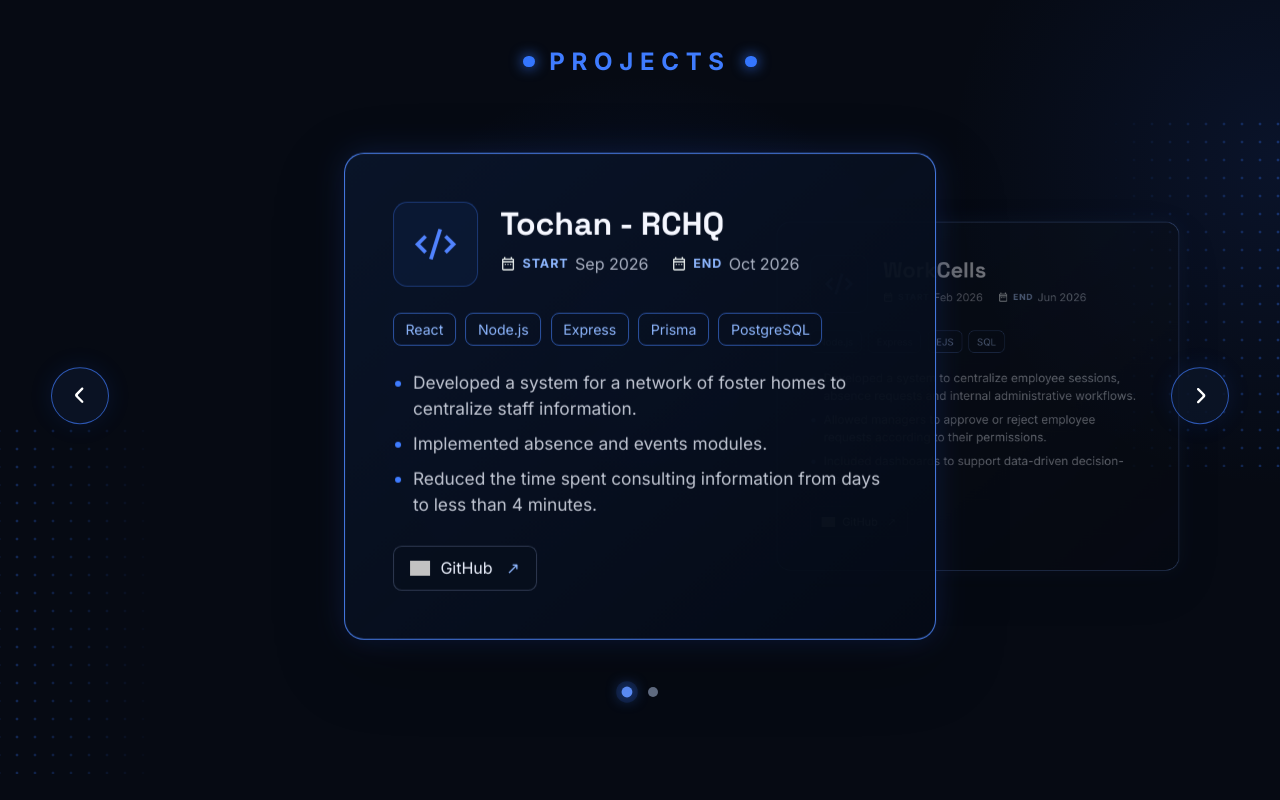
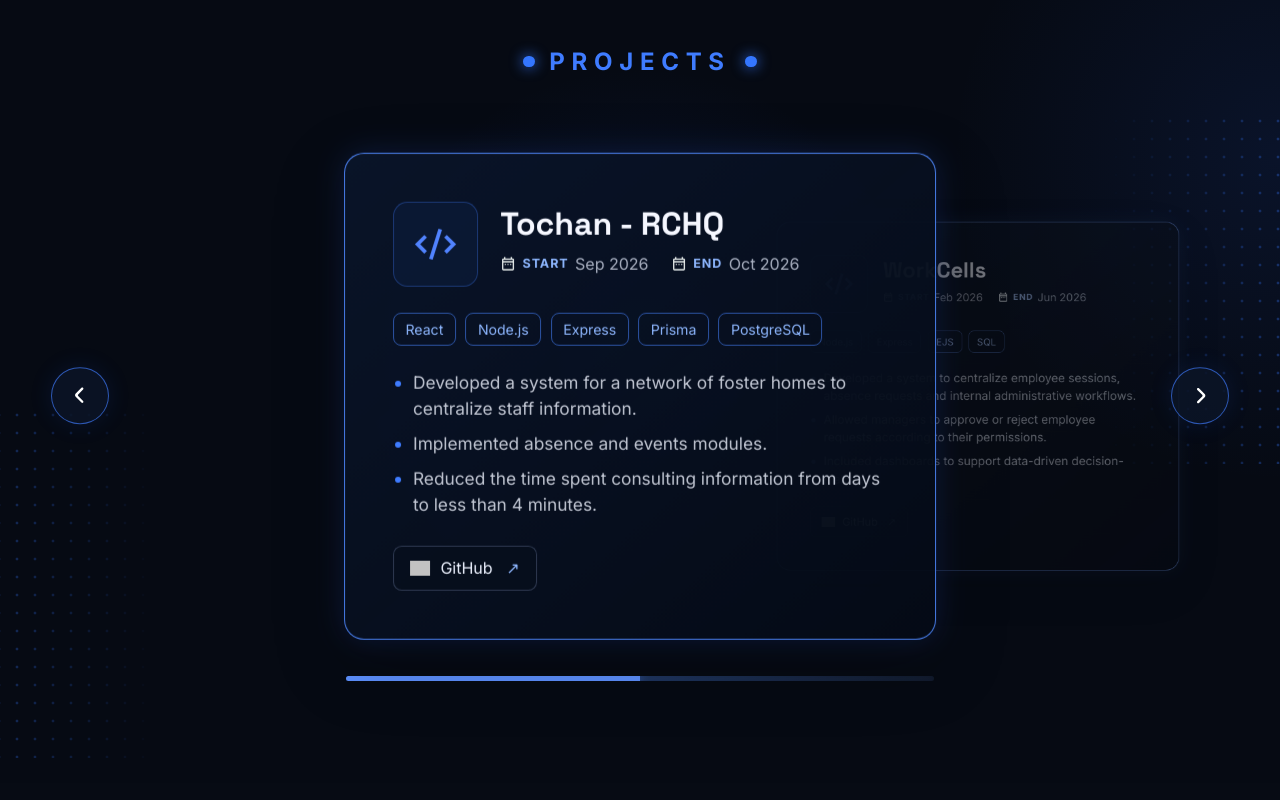
Before and after one commit to XMaster417/porfolio, a React app: page / in a window 1280 px wide. Shown: the part 2243-3043 px from the top of the page. Built offline with nearby package versions, Linux system fonts and the light colour scheme; grey boxes are pictures that could not be loaded; the HTML template or start-up script is replaced by a standard one.

Commit message:
update: cambia los puntitos de proyectos por una barra de progreso

```diff
--- a/src/components/organisms/ProjectsSection.jsx
+++ b/src/components/organisms/ProjectsSection.jsx
@@ -7,7 +7,6 @@ const ProjectsSection = () => {
   const {
     projects,
     activeProjectIndex,
-    setActiveProjectIndex,
     showPreviousProject,
     showNextProject,
   } = useProjectCarousel()
@@ -51,7 +50,7 @@ const ProjectsSection = () => {
               return (
                 <div
                   className={`projects-carousel__slide projects-carousel__slide--${position}`}
-                  key={project.id}
+                  key={`${project.id}-${index}`}
                   aria-hidden={index !== activeProjectIndex}
                 >
                   <ProjectCard project={project} isActive={index === activeProjectIndex} />
@@ -70,17 +69,28 @@ const ProjectsSection = () => {
           </button>
         </div>
 
-        <div className="projects-carousel__pagination" aria-label="Choose a project">
-          {projects.map((project, index) => (
-            <button
-              className={index === activeProjectIndex ? 'projects-carousel__dot projects-carousel__dot--active' : 'projects-carousel__dot'}
-              type="button"
-              key={project.id}
-              aria-label={`Show ${project.title}`}
-              aria-current={index === activeProjectIndex ? 'true' : undefined}
-              onClick={() => setActiveProjectIndex(index)}
-            />
-          ))}
+        <div
+          className="projects-carousel__progress"
+          role="group"
+          aria-label="Project carousel position"
+        >
+          {projects.map((project, index) => {
+            const state = index === activeProjectIndex
+              ? 'active'
+              : index === activeProjectIndex - 1
+                ? 'previous'
+                : index === activeProjectIndex + 1
+                  ? 'next'
+                  : 'inactive'
+
+            return (
+              <span
+                className={`projects-carousel__progress-segment projects-carousel__progress-segment--${state}`}
+                key={`${project.id}-${index}`}
+                aria-hidden="true"
+              />
+            )
+          })}
         </div>
       </div>
     </section>
--- a/src/hooks/useProjectCarousel.js
+++ b/src/hooks/useProjectCarousel.js
@@ -47,7 +47,6 @@ const useProjectCarousel = () => {
   return {
     projects,
     activeProjectIndex,
-    setActiveProjectIndex,
     showPreviousProject,
     showNextProject,
   }
--- a/src/styles/home.css
+++ b/src/styles/home.css
@@ -121,7 +121,7 @@
 .projects-carousel__slide--hidden { z-index: 1; visibility: hidden; }
 .projects-carousel__button { position: absolute; z-index: 5; top: 50%; display: grid; place-items: center; width: clamp(3rem, 4.5vw, 3.7rem); aspect-ratio: 1; padding: .85rem; border: 1px solid rgba(65, 124, 255, .66); border-radius: 50%; background: rgba(11, 21, 40, .82); cursor: pointer; box-shadow: 0 0 24px rgba(34, 92, 226, .12); transform: translateY(-50%); transition: border-color 180ms ease, background-color 180ms ease, transform 180ms ease; }
 .projects-carousel__button:hover { border-color: #6f9aff; background: rgba(35, 82, 184, .25); transform: translateY(-50%) scale(1.06); }
-.projects-carousel__button:focus-visible, .projects-carousel__dot:focus-visible, .project-card__github:focus-visible { outline: 3px solid #77a0ff; outline-offset: 4px; }
+.projects-carousel__button:focus-visible, .project-card__github:focus-visible { outline: 3px solid #77a0ff; outline-offset: 4px; }
 .projects-carousel__button img { width: 100%; filter: invert(1) brightness(2); }
 .projects-carousel__button--previous img { transform: rotate(90deg); }
 .projects-carousel__button--next img { transform: rotate(-90deg); }
@@ -144,8 +144,10 @@
 .project-card__github:hover { border-color: #5f8fff; background: rgba(48, 103, 228, .18); transform: translateY(-2px); }
 .project-card__github img { width: 1.25rem; filter: invert(1) brightness(2); }
 .project-card__github span:last-child { margin-left: .2rem; color: #8eb7ff; }
-.projects-carousel__pagination { display: flex; justify-content: center; gap: 1rem; margin-top: 2.2rem; }
-.projects-carousel__dot { width: .65rem; height: .65rem; padding: 0; border: 0; border-radius: 50%; background: #647086; cursor: pointer; transition: background-color 180ms ease, box-shadow 180ms ease, transform 180ms ease; }
-.projects-carousel__dot--active { background: #5e91ff; box-shadow: 0 0 0 5px rgba(56, 118, 255, .14), 0 0 14px #3476ff; transform: scale(1.08); }
+.projects-carousel__progress { display: flex; width: 50%; height: .3rem; margin: 1.5rem auto 0; overflow: hidden; border-radius: 999px; background: rgba(82, 111, 165, .16); box-shadow: inset 0 0 5px rgba(0, 0, 0, .32); }
+.projects-carousel__progress-segment { flex: 1; min-width: 0; background: rgba(82, 111, 165, .16); transition: background-color 420ms ease, box-shadow 420ms ease; }
+.projects-carousel__progress-segment--previous { background: linear-gradient(90deg, rgba(72, 135, 255, .04), rgba(72, 135, 255, .28)); }
+.projects-carousel__progress-segment--active { position: relative; z-index: 1; background: #5e91ff; box-shadow: 0 0 10px rgba(72, 135, 255, .65); }
+.projects-carousel__progress-segment--next { background: linear-gradient(90deg, rgba(72, 135, 255, .28), rgba(72, 135, 255, .04)); }
 @media (max-width: 950px) { .projects-carousel { padding-inline: 3.5rem; } .projects-carousel__viewport { height: 38rem; } .projects-carousel__slide { width: min(70%, 650px); } .projects-carousel__slide--previous { left: 9%; } .projects-carousel__slide--next { left: 91%; } }
-@media (max-width: 700px) { .projects-section { padding: 4.2rem 1rem; } .projects-section .section-label { margin-bottom: 2rem; } .projects-carousel { padding-inline: 0; } .projects-carousel__viewport { height: 39rem; } .projects-carousel__slide { width: 86%; } .projects-carousel__slide--previous { left: 2%; opacity: .3; transform: translate(-50%, -50%) scale(.72); } .projects-carousel__slide--next { left: 98%; opacity: .3; transform: translate(-50%, -50%) scale(.72); } .projects-carousel__button { top: auto; bottom: -3.8rem; width: 3rem; transform: none; } .projects-carousel__button:hover { transform: scale(1.06); } .projects-carousel__button--previous { left: calc(50% - 3.6rem); } .projects-carousel__button--next { right: calc(50% - 3.6rem); } .project-card { min-height: 36rem; padding: 1.35rem; border-radius: 1rem; } .project-card__header { gap: 1rem; } .project-card__icon { width: 3.6rem; } .project-card h3 { margin-top: 0; font-size: 1.35rem; } .project-card__dates { display: grid; gap: .35rem; font-size: .88rem; } .project-card__technologies { margin-top: 1.3rem; } .technology-list span { padding: .37rem .6rem; font-size: .8rem; } .project-card__details { margin-block: 1.25rem 1.4rem; font-size: .92rem; } .projects-carousel__pagination { margin-top: 5rem; } }
+@media (max-width: 700px) { .projects-section { padding: 4.2rem 1rem; } .projects-section .section-label { margin-bottom: 2rem; } .projects-carousel { padding-inline: 0; } .projects-carousel__viewport { height: 39rem; } .projects-carousel__slide { width: 86%; } .projects-carousel__slide--previous { left: 2%; opacity: .3; transform: translate(-50%, -50%) scale(.72); } .projects-carousel__slide--next { left: 98%; opacity: .3; transform: translate(-50%, -50%) scale(.72); } .projects-carousel__button { top: auto; bottom: -3.8rem; width: 3rem; transform: none; } .projects-carousel__button:hover { transform: scale(1.06); } .projects-carousel__button--previous { left: calc(50% - 3.6rem); } .projects-carousel__button--next { right: calc(50% - 3.6rem); } .project-card { min-height: 0; padding: 1.35rem; border-radius: 1rem; } .project-card__header { gap: 1rem; } .project-card__icon { width: 3.6rem; } .project-card h3 { margin-top: 0; font-size: 1.35rem; } .project-card__dates { display: grid; gap: .35rem; font-size: .88rem; } .project-card__technologies { margin-top: 1.3rem; } .technology-list span { padding: .37rem .6rem; font-size: .8rem; } .project-card__details { margin-block: 1.25rem 1.4rem; font-size: .92rem; } .projects-carousel__progress { width: calc(100% - 4rem); margin-top: 5rem; } }
```
